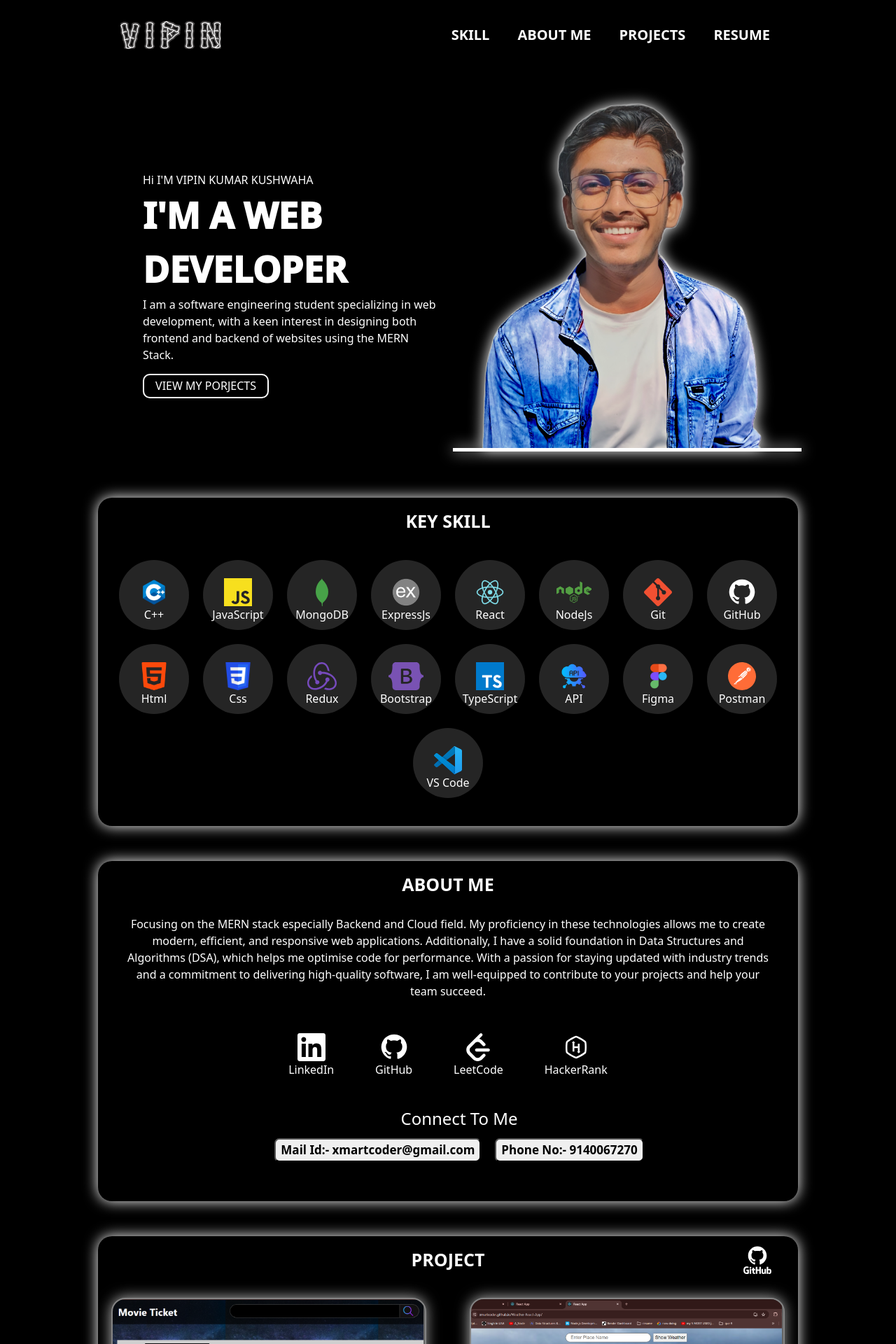
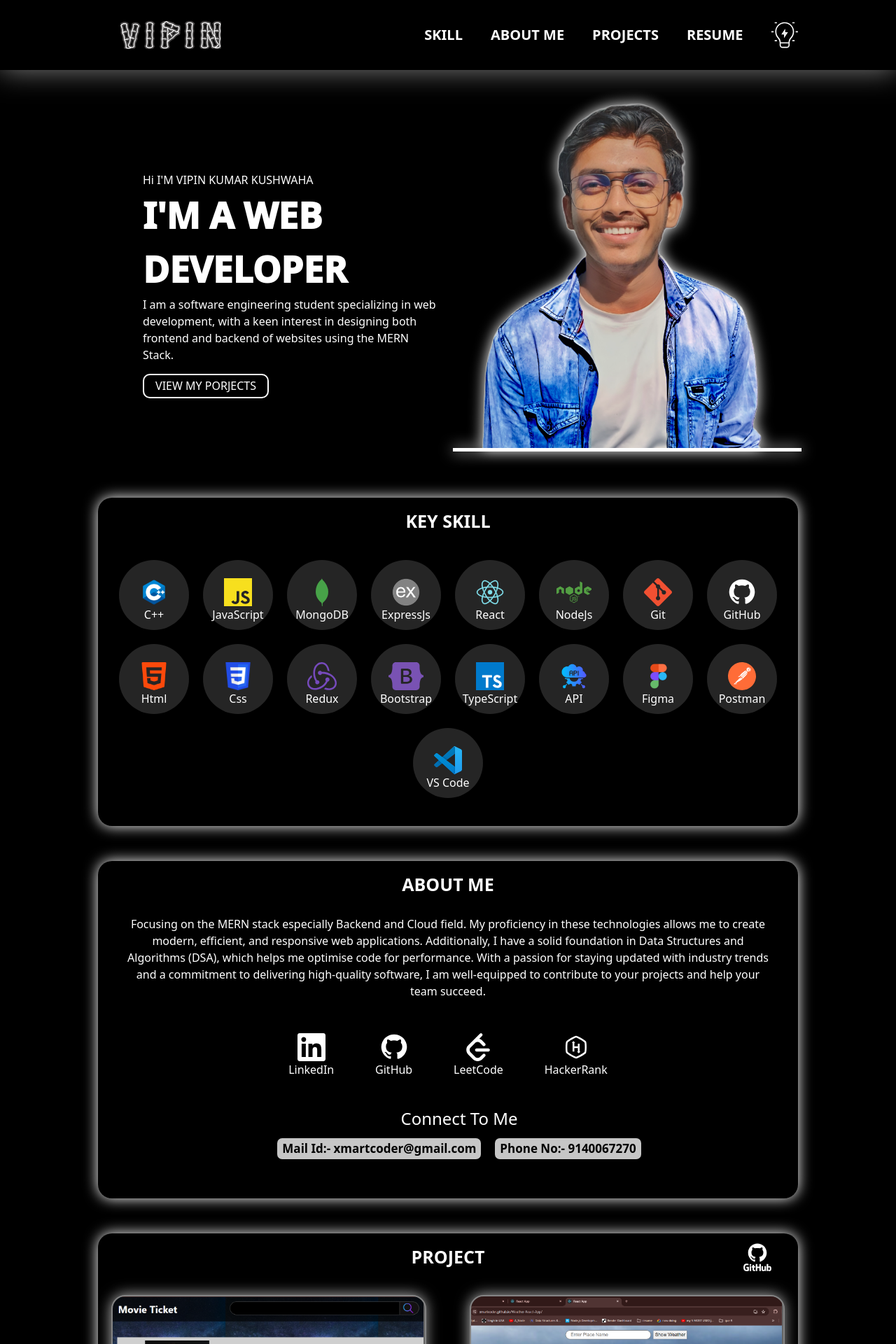
Before and after one commit to vipin2526/Portfolio, a React (Create React App) app: page / in a window 1280 px wide. Shown: the top 1920 px of the page at 70% size. Built offline with nearby package versions, Linux system fonts and the light colour scheme.

Commit message:
theme added

```diff
--- a/src/App.js
+++ b/src/App.js
@@ -12,7 +12,7 @@ import Header from './Components/Header';
 
 function App() {
   return (
-    <div className="App bg-black">
+    <div className="App dark">
       <Header />
       <LandingPage />
       <Skill />
--- a/src/Components/Header.js
+++ b/src/Components/Header.js
@@ -1,16 +1,37 @@
-import React from 'react'
+import React, { useState } from 'react'
 import '../Local/Css/Header.css'
+import LinkLogo from './LinkLogo'
+
+export default function Header() {
+  const [theme, setTheme] = useState('dark');
+  const changeTheme = () => {
+    document.querySelector('.App').classList.remove(theme);
+    if (theme === 'dark') {
+      document.querySelector('.App').classList.add('light');
+      setTheme('light')
+    }
+    else {
+      document.querySelector('.App').classList.add('dark');
+      setTheme('dark')
+    }
+  }
 
 
-export default function Header() {
   return (
     <div className='header'>
       <ul className='headerRoutes'>
-        <li style={{ marginRight: 'auto' }}><a href="#home"> <img src="Logo.png" alt="not found" height={40} /> </a></li>
+        <li style={{ marginRight: 'auto' }}>
+          <a href="#home"> <img src="Logo.png" alt="not found" height={40} /> </a>
+        </li>
         <li><a href="#skill">SKILL</a></li>
         <li><a href="#about">ABOUT ME</a></li>
         <li><a href="#projects">PROJECTS</a></li>
         <li><a href="#resume">RESUME</a></li>
+        <div onClick={changeTheme} >
+          <LinkLogo
+            logoPath={`${(theme === 'light') ? 'dark' : 'light'}.svg`}
+          />
+        </div>
       </ul>
     </div>
   )
--- a/src/Local/Css/About.css
+++ b/src/Local/Css/About.css
@@ -1,7 +1,7 @@
 .linkLogo{
     text-decoration: none;
     text-align: center;
-    color: white;
+    color: var(--mid-color);
 }
 .outerLinkLogo{
     display: flex;
@@ -18,11 +18,13 @@
 }
 .connectHeading button{
    font-size: 17px;
-   border: 2px soild white;
+   border: 2px soild var(--mid-color);
    border-radius: 7px;
    padding: 2px;
    padding-left: 7px;
    padding-right: 7px;
    margin: 10px;
    font-weight: bold;
+   color: var(--top-color);
+   background-color: var(--mid-light);
 }
--- a/src/Local/Css/Common.css
+++ b/src/Local/Css/Common.css
@@ -2,18 +2,17 @@
   /* border: 1px solid rgb(255, 255, 255); */
   border-radius: 20px;
   margin-bottom: 50px;
-    color: white;
+  color: var(--mid-color);
   max-width: 1000px;
   display: flex;
   flex-direction: column;
-    padding:15px 0 30px 0;
-
+  padding: 15px 0 30px 0;
 }
 
-.shadoBox{
-    box-shadow: 0 0 20px white;
+.shadoBox {
+  box-shadow: 0 0 20px var(--mid-color);
 }
-.heading{
+.heading {
   display: flex;
   height: 100%;
   max-height: 50px;
@@ -27,11 +26,38 @@
   font-size: 25px;
 }
 
-.headingIcon{
+.headingIcon {
   position: absolute;
   right: 3vw;
 }
 
+.dark {
+  --top-color: rgb(0, 0, 0);
+  --top-light: rgb(37, 37, 37);
+  --mid-color: rgb(255, 255, 255);
+  --mid-light: rgb(198, 198, 198);
+  --bootom-color: gray;
+}
+.light {
+  --top-color: rgb(255, 255, 255);
+  --top-light: #dcdcdc;
+  --mid-color: rgb(0, 0, 0);
+  --mid-light: rgb(40, 40, 40);
+  --bootom-color: gray;
+
+  #resume {
+    box-shadow: 0 0 20px var(--mid-color);
+  }
+}
+.App {
+  background-color: var(--top-color);
+}
+@media screen and (max-width: 768px) {
+  .App {
+    overflow: hidden;
+    padding: 5px;
+  }
+}
 
 .App {
   -webkit-touch-callout: none;
@@ -48,11 +74,3 @@
   /* Non-prefixed version, currently
                                   supported by Chrome and Opera */
 }
-
-
-@media screen and (max-width: 768px) {
-   .App{
-     overflow: hidden;
-     padding: 5px;
-   }
-}
--- a/src/Local/Css/Header.css
+++ b/src/Local/Css/Header.css
@@ -5,8 +5,8 @@
     z-index: 10;
     font-weight: bolder;
     font-size: 20px;
-    background-color: black;
-    /* filter: drop-shadow(0px 0px 20px #ffffff); */
+    background-color: var(--top-color);
+    filter: drop-shadow(0px 0px 20px var(--bootom-color));
 }
 
 .headerRoutes {
@@ -27,7 +27,7 @@
 
 .headerRoutes a {
     text-decoration: none;
-    color: white;
+    color: var(--mid-color);
 }
 
 @media screen and (max-width: 768px) {
--- a/src/Local/Css/HomePage.css
+++ b/src/Local/Css/HomePage.css
@@ -31,18 +31,18 @@
 }
 
 .myimage>img {
-    filter: drop-shadow(0px -0px 10px #ffffff);
-    border-bottom: 5px solid rgb(255, 255, 255);
+    filter: drop-shadow(0px -0px 10px var(--mid-color));
+    border-bottom: 5px solid var(--mid-color);
 }
 
 .viewProjects {
     height: 35px;
     width: 180px;
     background-color: transparent;
-    border: 2px solid white;
+    border: 2px solid var(--mid-color);
     border-radius: 10px;
     margin-top: 15px;
-    color: white;
+    color: var(--mid-color);
     font-weight: 500;
 }
 
@@ -62,7 +62,7 @@
     .outerIntroBox {
         z-index: 2;
         line-height: 18px;
-        color: rgb(255, 255, 255);
+        color: var(--mid-color);
         padding: 20px 10px 0 0;
     }
 
@@ -78,3 +78,8 @@
         line-height: 50px !important;
     }
 }
+
+
+.viii{
+    fill:"yello"
+}
--- a/src/Local/Css/Projects.css
+++ b/src/Local/Css/Projects.css
@@ -17,6 +17,8 @@
     border-radius: 7px;
     margin-left: 10px;
     margin-top: 2px;
+    color: var(--top-color);
+    background-color: var(--mid-light);
 }
 
 @media screen and (max-width: 768px) {
--- a/src/Local/Css/Resume.css
+++ b/src/Local/Css/Resume.css
@@ -13,5 +13,5 @@
 #doc {
     line-height: normal;
     padding-left: 10px;
-    background-color: rgb(255, 255, 255);
+    background-color: var(--mid-color);
 }
--- a/src/Local/Css/Skill.css
+++ b/src/Local/Css/Skill.css
@@ -11,7 +11,7 @@
     margin-bottom: 10px;
     align-items: flex-end;
     padding: 10px;
-    background-color: rgb(37, 37, 37);
+    background-color: var(--top-light);
     width: 100px;
     height: 100px;
     border-radius: 100%;
```
Also changed, not shown: public/dark.svg (added), public/light.svg (added). Lines whose indentation alone changed are shown as unchanged.
